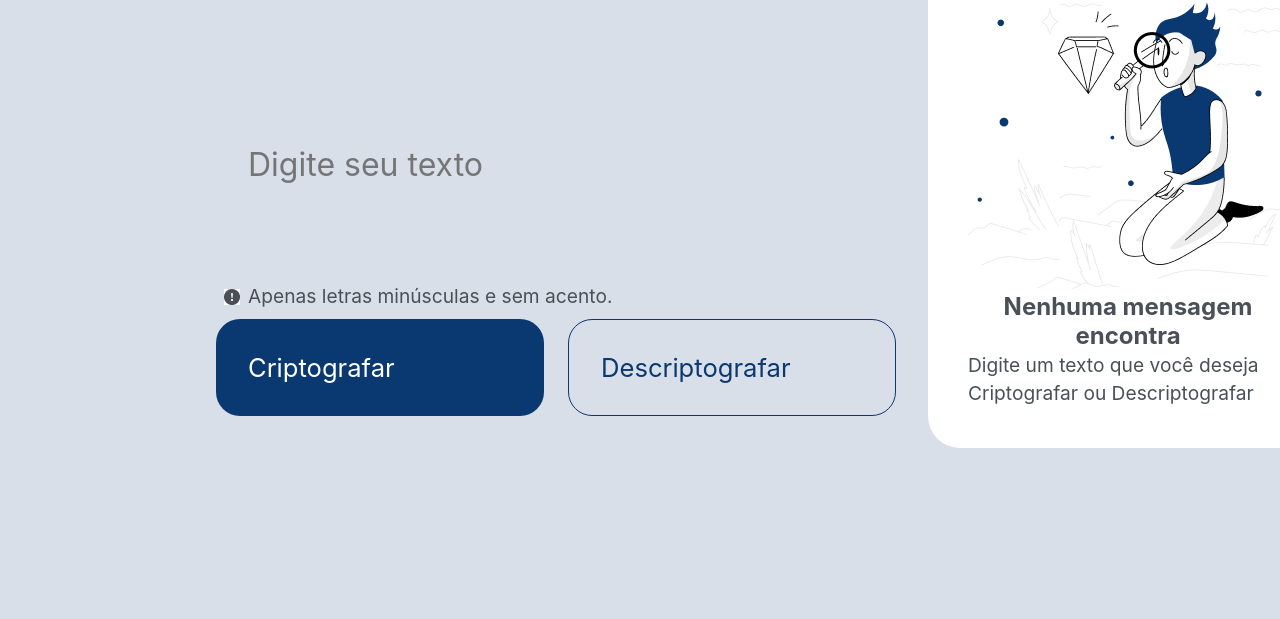
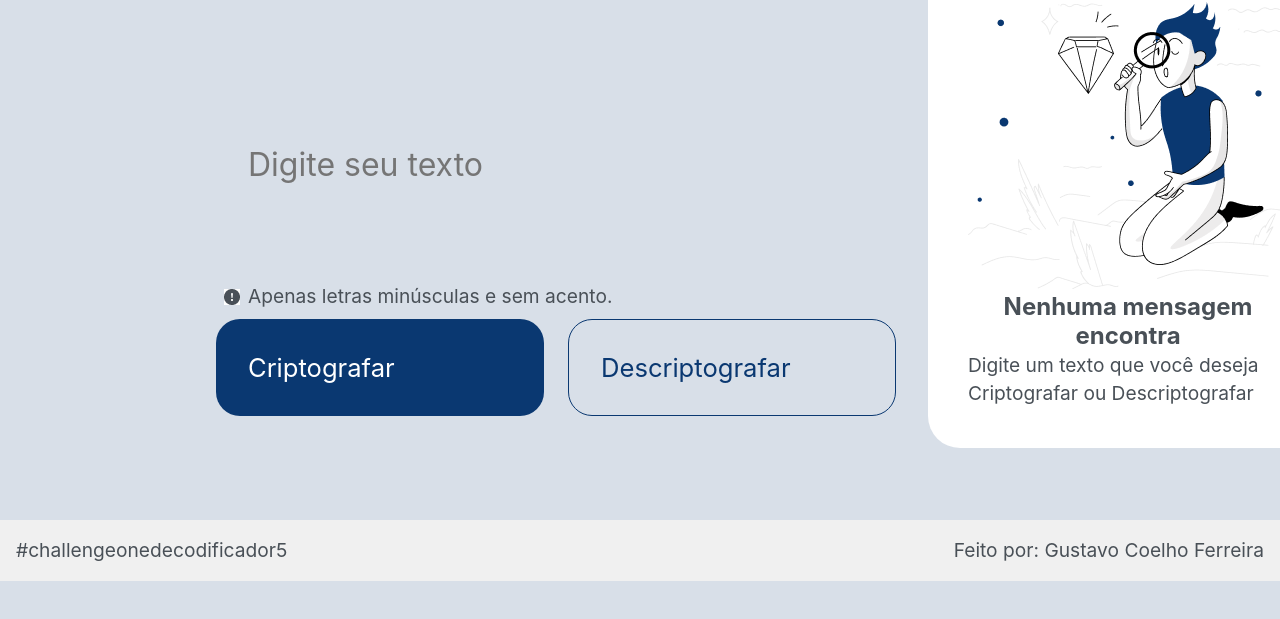
Before and after one commit to Guuzih/Decodificador, a plain HTML site: page index.html in a window 1280 px wide. Shown: the part 119-738 px from the top of the page. Drawn offline with Linux system fonts and the light colour scheme.

Commit message:
Add files via upload

```diff
--- a/index.html
+++ b/index.html
@@ -57,5 +57,12 @@
             document.getElementById('texto_comTexto').style.display = 'none';
         })
     </script>
+
+<footer>
+    <div class="footer">
+        <p>#challengeonedecodificador5</p>
+    <p>Feito por: Gustavo Coelho Ferreira</p>
+    </div>
+</footer>
 </body>
 </html>
--- a/styles/style.css
+++ b/styles/style.css
@@ -17,8 +17,9 @@
 body {
     background: #D8DFE8;
     box-sizing: border-box;
+    height: 100%;
+    font-size: 1rem;
     width: 100%;
-    height: 100%;
 
 }
 
@@ -42,6 +43,8 @@ body {
     margin-right: 5rem;
     margin-top: 10.5rem;
 }
+
+
 
 .texto_container {
     justify-content: space-between;
@@ -139,6 +142,15 @@ h2 {
     border-radius: 1.5rem;
 }
 
+.footer{
+    display: flex;
+    justify-content: space-between;
+    padding: 1rem;
+    background-color: #f0f0f0;
+    bottom: 0;
+    width: 100%;
+}
+
 #codificar_texto {
     display: flex;
     align-items: center;
@@ -210,6 +222,7 @@ h2,
 }
 
 @media only screen and (max-width: 768px) {
+
 
     .container {
         flex-direction: column;
@@ -319,4 +332,8 @@ h2,
         display: none;
     }
 
+    .footer{
+        flex-direction: column;
+    }
+
 }
```
